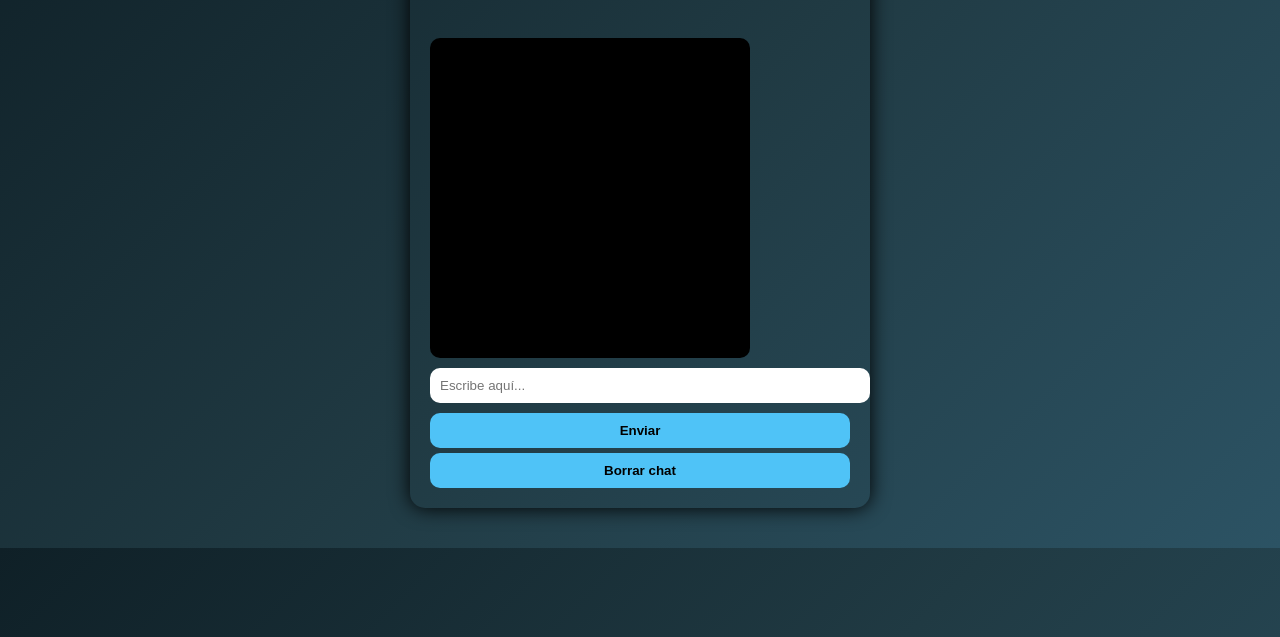
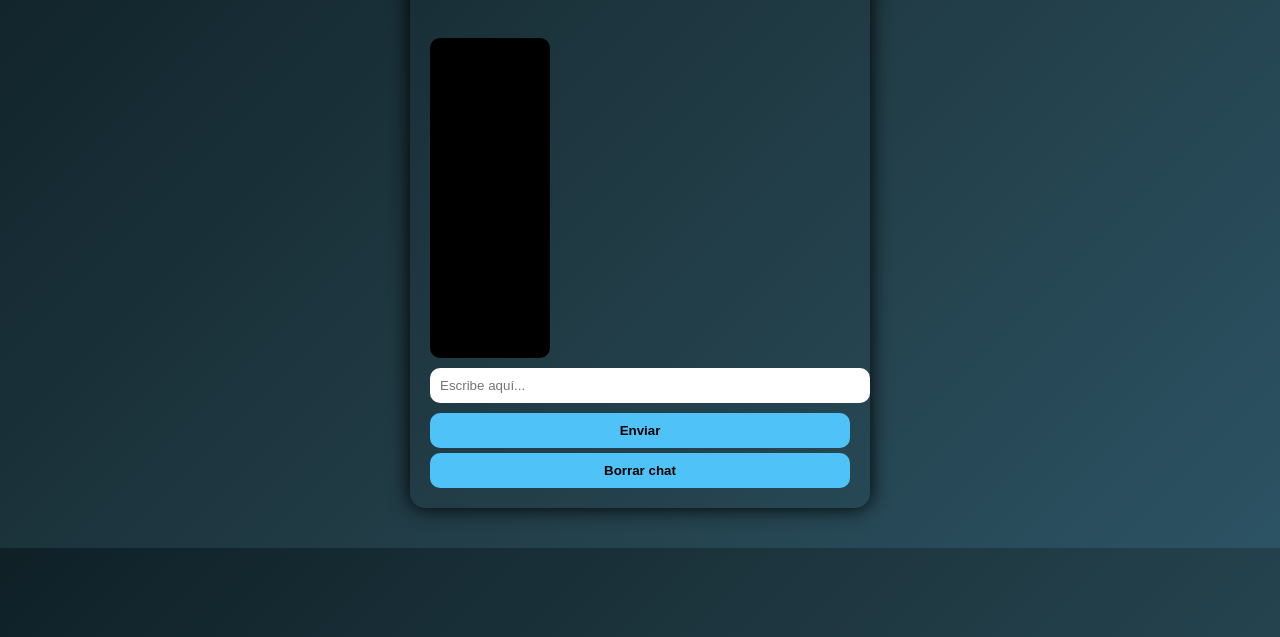
Before and after one commit to RYKI-11/RykiVirtual, a plain HTML site: page templates/index.html in a window 1280 px wide. Shown: the part 163-800 px from the top of the page. Drawn offline with Linux system fonts and the light colour scheme.

Commit message:
Update style.css

```diff
--- a/static/style.css
+++ b/static/style.css
@@ -21,7 +21,7 @@ color:#4fc3f7;
 }
 
 #chatBox{
-height: 300px; width: 300px;
+height: 300px; width: 100px;
 overflow:auto;
 background:#000;
 padding:10px;
```
